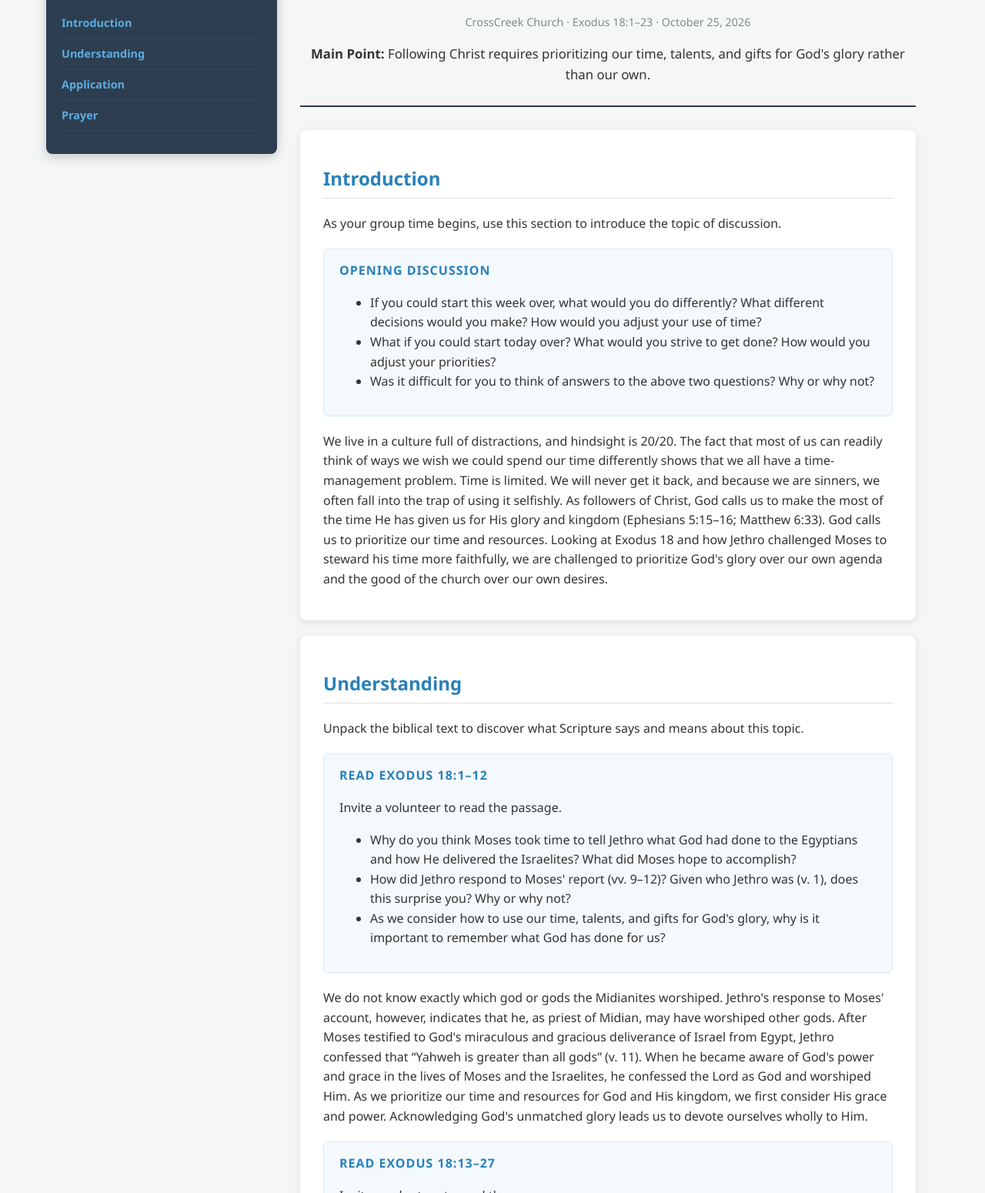
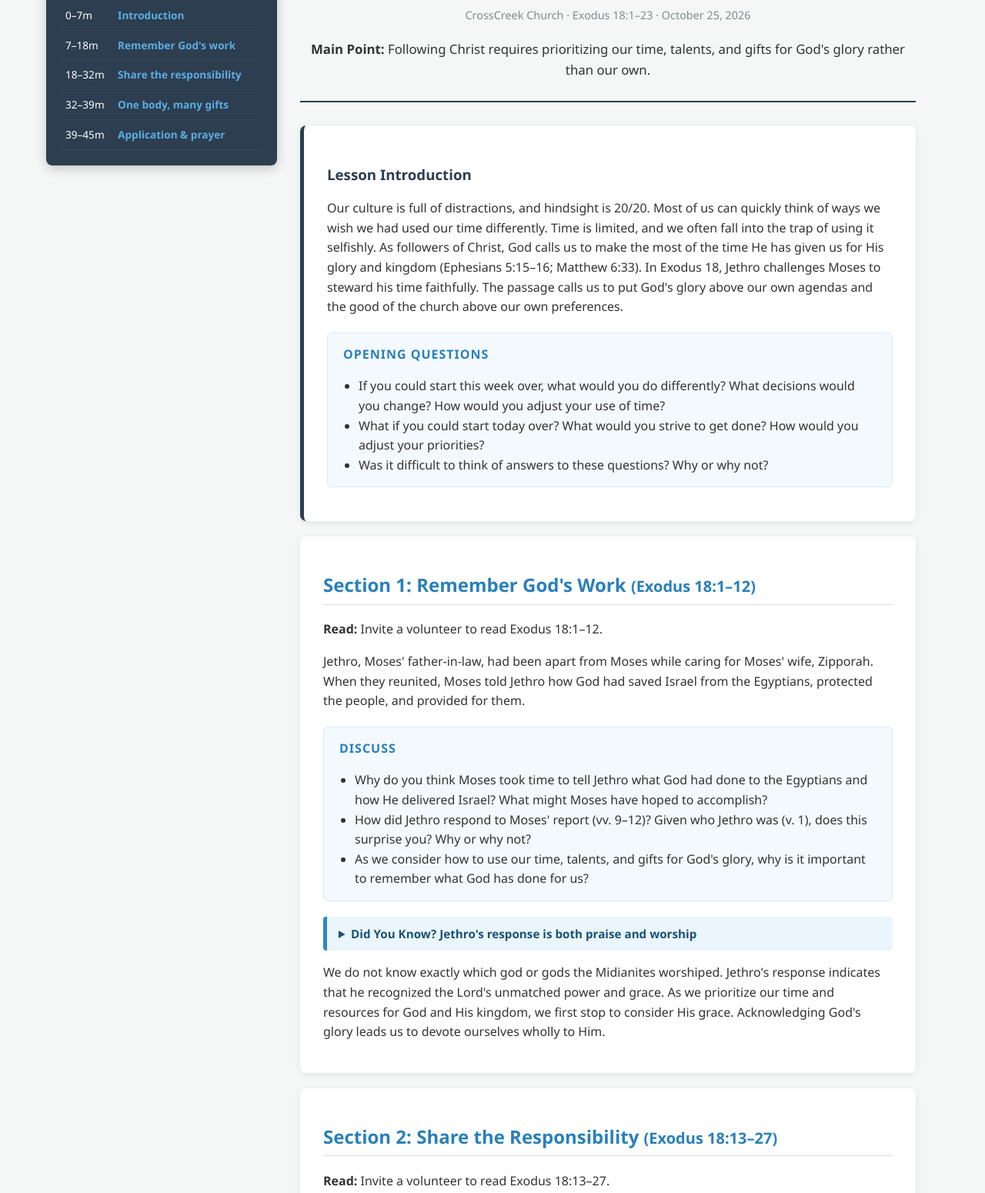
Before and after one commit to atomsmasher101/Lessons, a plain HTML site: page exodus_priorities.html in a window 1280 px wide. Shown: the part 90-1640 px from the top of the page at 77% size. Drawn offline with Linux system fonts and the light colour scheme.

Commit message:
Align Exodus priorities lesson with established format

```diff
--- a/exodus_priorities.html
+++ b/exodus_priorities.html
@@ -5,72 +5,114 @@
   <meta name="viewport" content="width=device-width, initial-scale=1.0">
   <meta name="lessondate" content="2026-10-25">
   <meta name="guidename" content="Exodus: Priorities for God's Glory">
-  <title>Exodus: Priorities for God's Glory</title>
+  <title>Priorities: Exodus 18:1–23</title>
   <style>
     body{font-family:'Segoe UI',Tahoma,Geneva,Verdana,sans-serif;line-height:1.6;color:#333;margin:0;padding:0;background:#f4f7f6;display:flex;justify-content:center}
     .main-container{max-width:1200px;width:100%;display:flex;gap:30px;padding:20px;box-sizing:border-box}
     .content-area{flex:1;max-width:800px}
     header{text-align:center;border-bottom:2px solid #2c3e50;margin-bottom:30px;padding-bottom:10px}
-    h1{color:#2c3e50;margin-bottom:5px}h2{color:#2980b9;border-bottom:1px solid #ddd;padding-bottom:5px;scroll-margin-top:20px}h3{color:#2c3e50;margin-top:25px}
+    h1{color:#2c3e50;margin-bottom:5px}h2{color:#2980b9;border-bottom:1px solid #ddd;padding-bottom:5px;scroll-margin-top:20px}h3{color:#2c3e50;margin-top:25px;margin-bottom:10px}
+    .source-ref{font-size:.9em;color:#7f8c8d;margin-bottom:20px}
     .outline-sidebar{width:300px;position:sticky;top:20px;height:fit-content;background:#2c3e50;color:white;padding:20px;border-radius:8px;box-shadow:0 4px 15px rgba(0,0,0,.2);box-sizing:border-box}
     .outline-sidebar h3{margin-top:0;color:#ecf0f1;border-bottom:1px solid #34495e;padding-bottom:10px}
-    .outline-sidebar ul{list-style:none;padding:0;margin:10px 0;font-size:.9em}.outline-sidebar li{padding:8px 0;border-bottom:1px solid #34495e}
-    .outline-sidebar a{color:#5dade2;text-decoration:none;font-weight:bold}.content-card{background:white;padding:24px 30px;border-radius:8px;box-shadow:0 2px 10px rgba(0,0,0,.1);margin-bottom:20px}
-    .main-point{font-size:1.05em}.discussion-box{margin:20px 0;padding:15px 20px;background:#f4f9fd;border:1px solid #d6eaf8;border-radius:6px}
+    .outline-sidebar table{width:100%;border-collapse:collapse;margin-top:10px;font-size:.85em}
+    .outline-sidebar td{padding:8px 5px;border-bottom:1px solid #34495e}
+    .outline-sidebar a{color:#5dade2;text-decoration:none;font-weight:bold}.outline-sidebar a:hover{color:#85c1e9}
+    .intro-box,.scripture{background:#fff;padding:24px 30px;border-radius:8px;margin-bottom:20px;box-shadow:0 2px 10px rgba(0,0,0,.08)}
+    .intro-box{border-left:5px solid #2c3e50}.main-point{font-size:1.05em}
+    .discussion-box{margin:20px 0;padding:15px 20px;background:#f4f9fd;border:1px solid #d6eaf8;border-radius:6px}
     .discussion-box h3{margin-top:0;color:#2980b9;font-size:1em;text-transform:uppercase;letter-spacing:1px}
-    details{margin:15px 0;padding:10px 15px;background:#fff9e6;border-left:5px solid #f1c40f;border-radius:4px}
-    summary{font-weight:bold;cursor:pointer;color:#856404}.note-content{margin-top:10px;color:#444}
-    .source-ref{font-size:.9em;color:#7f8c8d}
+    .discussion-box ul{margin-bottom:0;padding-left:20px}
+    details{margin:15px 0;padding:10px 15px;background:#fff9e6;border-left:5px solid #f1c40f;border-radius:4px;font-size:.95em}
+    summary{font-weight:bold;cursor:pointer;color:#856404;outline:none}.note-content{margin-top:10px;color:#444}
+    details.fact{background:#eaf6fb;border-left-color:#2e86c1}details.fact summary{color:#1a5276}details.fact .note-content{color:#1c3d52}
+    .references{font-size:.9em;color:#475569}.references a{color:#1a5276}
     html{scroll-behavior:smooth}
     @media(max-width:950px){.main-container{flex-direction:column}.outline-sidebar{width:100%;position:relative;order:-1;margin-bottom:20px}}
   </style>
 </head>
 <body>
 <div class="main-container">
-  <nav class="outline-sidebar" aria-label="Lesson outline"><h3>Class Outline</h3><ul>
-    <li><a href="#intro">Introduction</a></li><li><a href="#understanding">Understanding</a></li><li><a href="#application">Application</a></li><li><a href="#prayer">Prayer</a></li>
-  </ul></nav>
+  <nav class="outline-sidebar" aria-label="Class outline">
+    <h3>Class Outline</h3>
+    <table>
+      <tr><td>0–7m</td><td><a href="#intro">Introduction</a></td></tr>
+      <tr><td>7–18m</td><td><a href="#exodus1">Remember God's work</a></td></tr>
+      <tr><td>18–32m</td><td><a href="#exodus2">Share the responsibility</a></td></tr>
+      <tr><td>32–39m</td><td><a href="#corinthians">One body, many gifts</a></td></tr>
+      <tr><td>39–45m</td><td><a href="#apply">Application & prayer</a></td></tr>
+    </table>
+  </nav>
   <main class="content-area">
-    <header id="intro"><h1>Priorities</h1><p class="source-ref">CrossCreek Church · Exodus 18:1–23 · October 25, 2026</p>
+    <header id="intro">
+      <h1>Priorities</h1>
+      <div class="source-ref">CrossCreek Church · Exodus 18:1–23 · October 25, 2026</div>
       <p class="main-point"><strong>Main Point:</strong> Following Christ requires prioritizing our time, talents, and gifts for God's glory rather than our own.</p>
     </header>
-    <section class="content-card">
-      <h2>Introduction</h2><p>As your group time begins, use this section to introduce the topic of discussion.</p>
-      <div class="discussion-box"><h3>Opening Discussion</h3><ul>
-        <li>If you could start this week over, what would you do differently? What different decisions would you make? How would you adjust your use of time?</li>
+
+    <section class="intro-box">
+      <h3>Lesson Introduction</h3>
+      <p>Our culture is full of distractions, and hindsight is 20/20. Most of us can quickly think of ways we wish we had used our time differently. Time is limited, and we often fall into the trap of using it selfishly. As followers of Christ, God calls us to make the most of the time He has given us for His glory and kingdom (Ephesians 5:15–16; Matthew 6:33). In Exodus 18, Jethro challenges Moses to steward his time faithfully. The passage calls us to put God's glory above our own agendas and the good of the church above our own preferences.</p>
+      <div class="discussion-box"><h3>Opening Questions</h3><ul>
+        <li>If you could start this week over, what would you do differently? What decisions would you change? How would you adjust your use of time?</li>
         <li>What if you could start today over? What would you strive to get done? How would you adjust your priorities?</li>
-        <li>Was it difficult for you to think of answers to the above two questions? Why or why not?</li>
+        <li>Was it difficult to think of answers to these questions? Why or why not?</li>
       </ul></div>
-      <p>We live in a culture full of distractions, and hindsight is 20/20. The fact that most of us can readily think of ways we wish we could spend our time differently shows that we all have a time-management problem. Time is limited. We will never get it back, and because we are sinners, we often fall into the trap of using it selfishly. As followers of Christ, God calls us to make the most of the time He has given us for His glory and kingdom (Ephesians 5:15–16; Matthew 6:33). God calls us to prioritize our time and resources. Looking at Exodus 18 and how Jethro challenged Moses to steward his time more faithfully, we are challenged to prioritize God's glory over our own agenda and the good of the church over our own desires.</p>
     </section>
-    <section id="understanding" class="content-card"><h2>Understanding</h2><p>Unpack the biblical text to discover what Scripture says and means about this topic.</p>
-      <div class="discussion-box"><h3>Read Exodus 18:1–12</h3><p>Invite a volunteer to read the passage.</p><ul>
-        <li>Why do you think Moses took time to tell Jethro what God had done to the Egyptians and how He delivered the Israelites? What did Moses hope to accomplish?</li>
+
+    <section id="exodus1" class="scripture">
+      <h2>Section 1: Remember God's Work <small>(Exodus 18:1–12)</small></h2>
+      <p><strong>Read:</strong> Invite a volunteer to read Exodus 18:1–12.</p>
+      <p>Jethro, Moses' father-in-law, had been apart from Moses while caring for Moses' wife, Zipporah. When they reunited, Moses told Jethro how God had saved Israel from the Egyptians, protected the people, and provided for them.</p>
+      <div class="discussion-box"><h3>Discuss</h3><ul>
+        <li>Why do you think Moses took time to tell Jethro what God had done to the Egyptians and how He delivered Israel? What might Moses have hoped to accomplish?</li>
         <li>How did Jethro respond to Moses' report (vv. 9–12)? Given who Jethro was (v. 1), does this surprise you? Why or why not?</li>
         <li>As we consider how to use our time, talents, and gifts for God's glory, why is it important to remember what God has done for us?</li>
       </ul></div>
-      <p>We do not know exactly which god or gods the Midianites worshiped. Jethro's response to Moses' account, however, indicates that he, as priest of Midian, may have worshiped other gods. After Moses testified to God's miraculous and gracious deliverance of Israel from Egypt, Jethro confessed that “Yahweh is greater than all gods” (v. 11). When he became aware of God's power and grace in the lives of Moses and the Israelites, he confessed the Lord as God and worshiped Him. As we prioritize our time and resources for God and His kingdom, we first consider His grace and power. Acknowledging God's unmatched glory leads us to devote ourselves wholly to Him.</p>
-      <div class="discussion-box"><h3>Read Exodus 18:13–27</h3><p>Invite a volunteer to read the passage.</p><ul>
-        <li>In what ways did Moses' priorities need to change? Why did Jethro encourage Moses to share his leadership responsibilities?</li>
+      <details class="fact"><summary>Did You Know? Jethro's response is both praise and worship</summary><div class="note-content"><p>The passage identifies Jethro as priest of Midian. After hearing Moses recount God's deliverance, Jethro rejoices, blesses the Lord, says the Lord is greater than all gods (v. 11), and joins Moses, Aaron, and Israel's elders for a sacrificial meal (vv. 9–12). The lesson's central movement is from hearing about God's saving work to worship.</p></div></details>
+      <p>We do not know exactly which god or gods the Midianites worshiped. Jethro's response indicates that he recognized the Lord's unmatched power and grace. As we prioritize our time and resources for God and His kingdom, we first stop to consider His grace. Acknowledging God's glory leads us to devote ourselves wholly to Him.</p>
+    </section>
+
+    <section id="exodus2" class="scripture">
+      <h2>Section 2: Share the Responsibility <small>(Exodus 18:13–27)</small></h2>
+      <p><strong>Read:</strong> Invite a volunteer to read Exodus 18:13–27.</p>
+      <p>As God's chosen leader, Moses saw it as his duty to judge disputes among God's people. The task occupied him from morning until evening. Jethro pointed out that Moses' approach was not good: he was carrying too much alone, and the people had to wait for justice.</p>
+      <div class="discussion-box"><h3>Discuss</h3><ul>
+        <li>In what ways did Moses' priorities need to change? Why did Jethro encourage him to share leadership responsibilities?</li>
         <li>What message did Moses communicate by refusing to share leadership? What typically happens when one person tries to do it all?</li>
         <li>What kind of help did Moses need in leading the people?</li>
         <li>Looking at verse 21 and following, how were these leaders chosen? What were the prerequisites for their tasks? What are the implications for you and our church family?</li>
       </ul></div>
-      <p>As God's chosen leader, Moses saw it as his duty to judge disputes among God's people. The task occupied him from morning until evening. Jethro pointed out that this method was not good: Moses was trying to do too much and needed to share leadership with other faithful men (see 2 Timothy 2:2). Christians can spread themselves too thin when they think too highly of their own abilities and neglect the gifts and contributions of others.</p>
-      <p>Jethro counseled Moses to appoint assistants to handle less difficult cases. They were to be capable people of strength, valor, and virtue; fear God; and hate dishonest gain. Moral character mattered. Love of gain is dangerous for everyone, especially leaders.</p>
-      <p>By calling Moses to train other leaders and share the load, God, through Jethro, challenged Moses to recognize his human limitations. We are all limited in the time and resources we can invest in God's kingdom. That is why we need the church. In 1 Corinthians 12, Paul reminds us that God has given the church people with diverse gifts and abilities to supply what is lacking in the body.</p>
-      <div class="discussion-box"><h3>Read 1 Corinthians 12:12–31</h3><p>Invite a volunteer to read the passage.</p><ul>
-        <li>What would Paul say to people in the church who refuse to share ministry burdens? What do we communicate to other church members when we neglect to share those burdens?</li>
+      <details class="fact"><summary>Did You Know? Delegation preserved Moses' central responsibilities</summary><div class="note-content"><p>Jethro's advice does not remove Moses from leadership. Moses is still to represent the people before God, teach them God's statutes and laws, and hear the most difficult cases (vv. 19–22). Other trustworthy leaders handle routine cases. The arrangement shares the work while keeping the responsibilities that require Moses' particular role.</p></div></details>
+      <p>Jethro counseled Moses to appoint assistants to handle less difficult cases. They were to be capable, fear God, and hate dishonest gain. The description highlights both ability and moral character. Many people are driven by profit, but the love of gain is dangerous for all of us, especially leaders.</p>
+      <details><summary>Leader note: Keep the emphasis on shared service</summary><div class="note-content"><p>The passage does not commend avoiding responsibility. Jethro's counsel helps Moses continue the work only he can do and equips other faithful people to serve. Connect this principle to 2 Timothy 2:2 and the church's mutual service.</p></div></details>
+      <p>By calling Moses to train other leaders and share the load, God, through Jethro, challenged Moses to recognize his human limitations. We are all limited in the time and resources we can invest in God's kingdom. That is why we need the church.</p>
+    </section>
+
+    <section id="corinthians" class="scripture">
+      <h2>Section 3: One Body, Many Gifts <small>(1 Corinthians 12:12–31)</small></h2>
+      <p><strong>Read:</strong> Invite a volunteer to read 1 Corinthians 12:12–31.</p>
+      <div class="discussion-box"><h3>Discuss</h3><ul>
+        <li>What would Paul say to people in the church who refuse to share ministry burdens? What do we communicate to other members when we neglect to share those burdens?</li>
         <li>Why is it important for believers with different gifts to come together in unity? What happens when they do not?</li>
       </ul></div>
-      <p>Every part of the human body is unique, and every part is essential for the body to do what it was designed to do. In the body of Christ, believers' gifts come together to build up the church. If we cannot come together in unity, what reason will the rest of the world have to believe the message we tell them? For the church to function rightly, every believer must know and embrace who God has made them to be in Christ.</p>
+      <p>Paul reminds the church that God has given it diverse people with diverse gifts and abilities to supply what is lacking in the body. Every part of the human body is unique, and every part is essential. In the body of Christ, believers' gifts come together to build up the church. If we cannot come together in unity, what reason will the rest of the world have to believe our message? For the church to function rightly, every believer must know and embrace who God has made them to be in Christ.</p>
+      <details class="fact"><summary>Did You Know? The passage describes a tiered arrangement</summary><div class="note-content"><p>Exodus 18:21–22 names leaders over thousands, hundreds, fifties, and tens. The text presents a layered system so that ordinary cases can be handled close to the people, while difficult cases can be brought to Moses. A recent scholarly study reads the episode through delegation and shared communal responsibility; see the source listed below.</p></div></details>
     </section>
-    <section id="application" class="content-card"><h2>Application</h2><p>Help your group identify how the truths from Scripture apply directly to their lives.</p><div class="discussion-box"><ul>
-      <li>Based on today's study, what specific ways might God be calling you to rethink your priorities?</li>
-      <li>How might we, as a group, help each other prioritize God's glory over our own and His kingdom over our agendas?</li>
-      <li>What talents and abilities are represented in your group? How can we use these gifts together to build the church and serve our community?</li>
-    </ul></div></section>
-    <section id="prayer" class="content-card"><h2>Prayer</h2><p>Close in prayer, thanking God for the diversity in our church. Ask God to help us see both our gifts and the gifts of others so that we might work together to glorify Him and build His kingdom.</p></section>
+
+    <section id="apply" class="scripture">
+      <h2>Application</h2>
+      <p>Help your group identify how the truths from Scripture apply directly to their lives.</p>
+      <div class="discussion-box"><ul>
+        <li>Based on today's study, what specific ways might God be calling you to rethink your priorities?</li>
+        <li>How might we, as a group, help each other prioritize God's glory over our own and His kingdom over our agendas?</li>
+        <li>What talents and abilities are represented in your group? How can we use these gifts together to build the church and serve our community?</li>
+      </ul></div>
+      <h2>Prayer</h2>
+      <p>Close in prayer, thanking God for the diversity in our church. Ask God to help us see both our gifts and the gifts of others so that we might work together to glorify Him and build His kingdom.</p>
+      <p class="references"><strong>Further reading:</strong> Paul Sciberras, “Jethro and Moses in Dialogue (Exodus 18:8–26): Ethics of Communitarian Responsibility,” <em>Religions</em> 14, no. 5 (2023). <a href="https://doi.org/10.3390/rel14050587">doi:10.3390/rel14050587</a>. This peer-reviewed article discusses delegation and shared communal responsibility in the passage.</p>
+    </section>
   </main>
 </div>
-</body></html>
+</body>
+</html>
```
